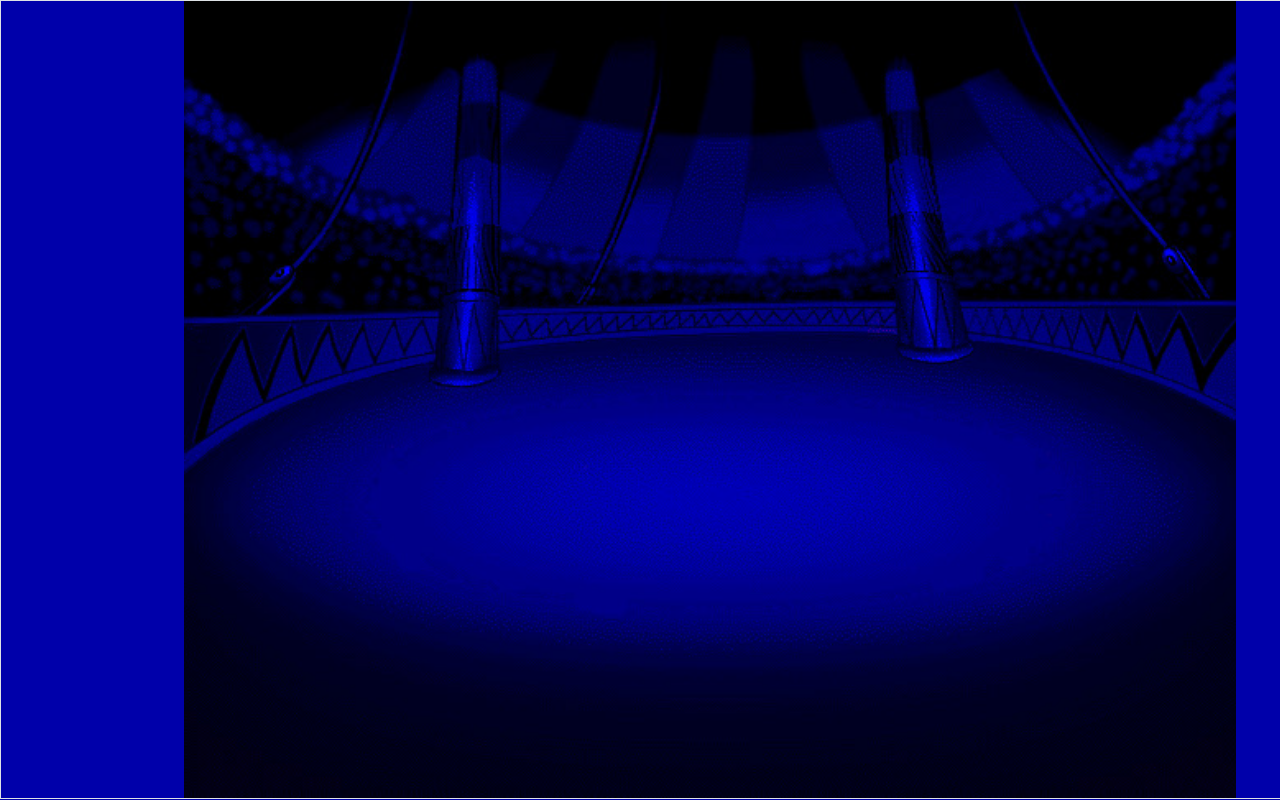
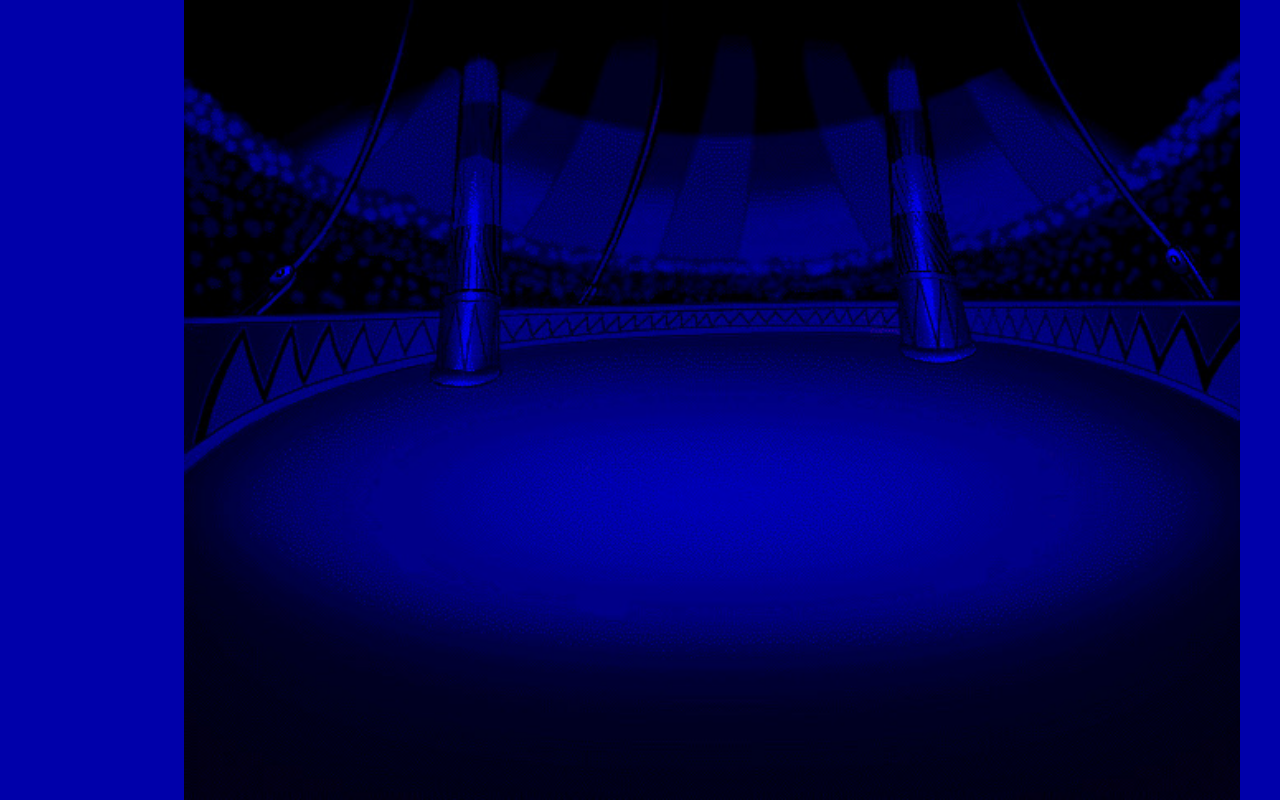
Before and after one commit to wetrust/kinderkit, a plain HTML site: page index.html in a window 1280 px wide. Shown: the top 800 px of the page. Drawn offline with nearby package versions, Linux system fonts and the light colour scheme.

Commit message:
detalles

```diff
--- a/index.html
+++ b/index.html
@@ -9,6 +9,7 @@
     <style>
         body{
             background-color:#0000aa;
+            overflow: hidden;
         }
         canvas{
             background-image: url('images/bg.jpg');
@@ -19,7 +20,7 @@
     </style>
   </head>
   <body>
-    <canvas class="border d-block mx-auto"></canvas>
+    <canvas class="d-block mx-auto"></canvas>
     <video id="alfa" class="d-none"></video>
     <video id="beto" class="d-none"></video>
     <video id="central" class="d-none"></video>
--- a/main.js
+++ b/main.js
@@ -1,7 +1,7 @@
 //ABCDEFGHIJKLLM
 //NÑOPQRSTUVWXYZ
 
-var Wheight = window.innerHeight - 3;
+var Wheight = window.innerHeight;
 var AltoH = Wheight;
 var AnchoW = Wheight * 1.78;
 
```
